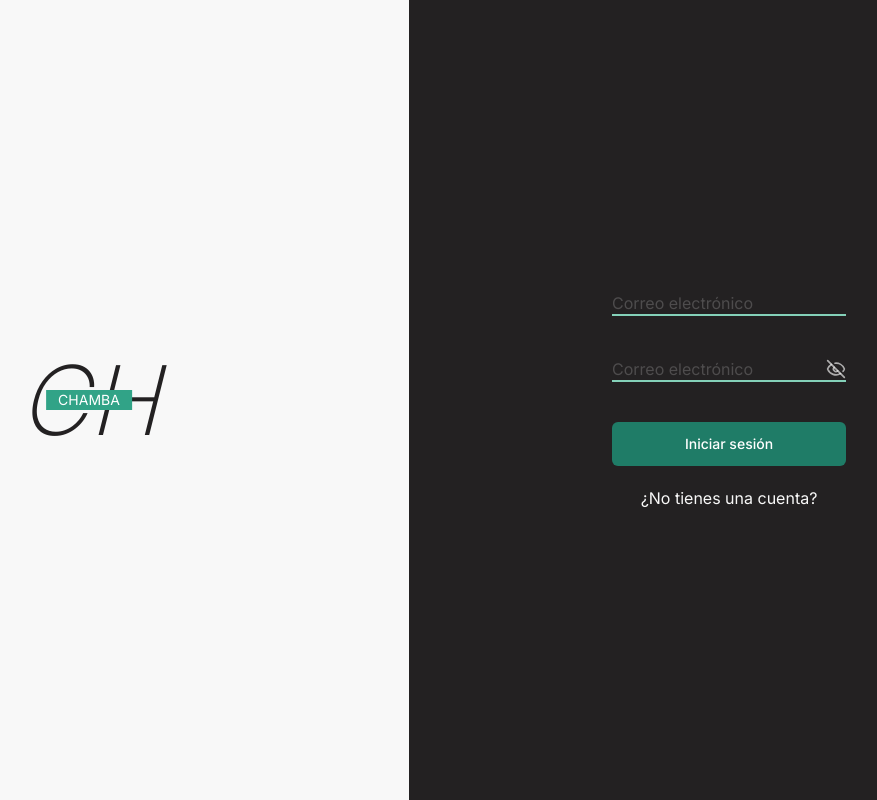
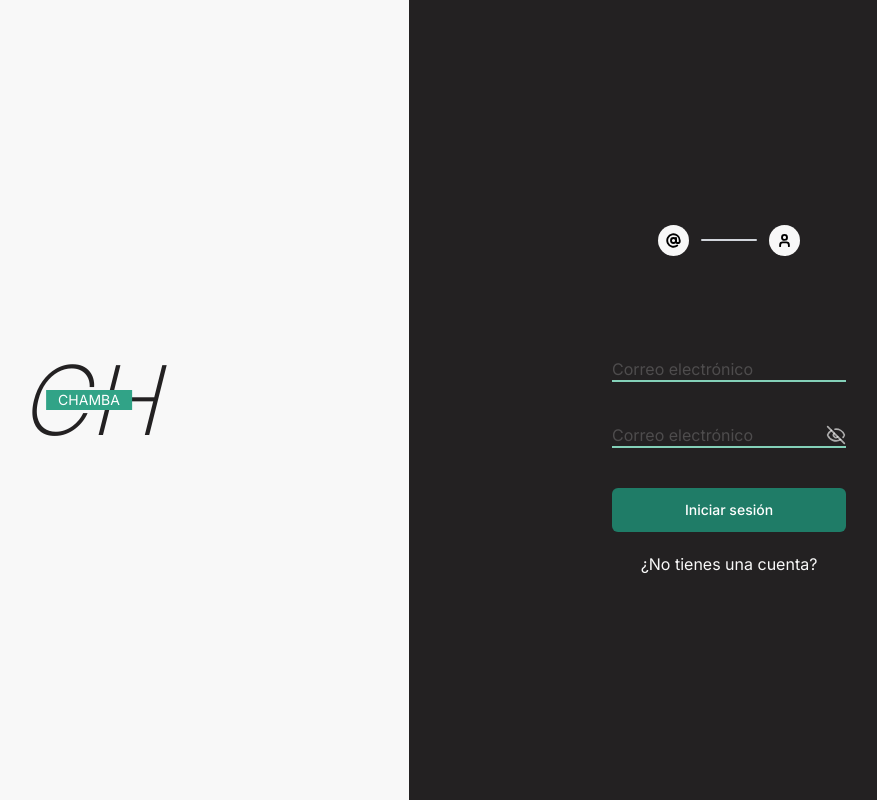
Before and after one commit to Hook03cdl/chamba, a Next.js app: page /login in a window 1280 px wide. Shown: the whole page, without its empty margins (231-1108 px from the left). Built offline with nearby package versions, Linux system fonts and the light colour scheme.

Commit message:
mejoras de componentes

```diff
--- a/app/(auth)/login/page.tsx
+++ b/app/(auth)/login/page.tsx
@@ -2,6 +2,7 @@ import Logo from '@/components/ui/Logo';
 import { Button } from '@/components/ui/button';
 import { Input } from '@/components/ui/Inputs';
 import Link from 'next/link';
+import Timeline from '@/components/ui/Timeline';
 
 export default function Login() {
 	return (
@@ -10,6 +11,8 @@ export default function Login() {
 				<Logo variant="dark" />
 			</article>
 			<article className="bg-shark flex justify-center items-center flex-col gap-5">
+				<Timeline />
+
 				<div className="space-y-10">
 					<Input
 						label={'Correo electrónico'}
@@ -26,7 +29,7 @@ export default function Login() {
 
 					<Button className="w-full">Iniciar sesión</Button>
 				</div>
-				<Link href={'/pruebas'} className=" text-humo hover:underline">
+				<Link href={'/singup'} className=" text-humo hover:underline">
 					¿No tienes una cuenta?
 				</Link>
 			</article>
--- a/app/(auth)/signup/page.tsx
+++ /dev/null
@@ -1,13 +0,0 @@
-import React from 'react';
-import Logo from '@/components/ui/Logo';
-import { Button } from '@/components/ui/button';
-import { Input } from '@/components/ui/Inputs';
-import Link from 'next/link';
-
-export default function page() {
-	return(
-		<section>
-
-		</section>
-	);
-}
--- a/components/ui/Timeline.tsx
+++ b/components/ui/Timeline.tsx
@@ -7,13 +7,13 @@ import { ToolTip } from './Tooltip';
 export default function Timeline() {
 	const pathname = usePathname();
 	return (
-		<div className="flex items-center">
+		<div className="flex items-center gap-3 mb-20">
 			<ToolTip content={'Cuenta'} variant={'bottom'}>
 				<div className="bg-humo p-2 rounded-full">
 					<AtSign size={15} strokeWidth={3} />
 				</div>
 			</ToolTip>
-			<div className="h-[2px] bg-gray-300 w-10" />
+			<div className="h-[2px] bg-gray-300 w-14 rounded-full" />
 			<ToolTip content={'Datos personales'} variant={'bottom'}>
 				<div className="bg-humo p-2 rounded-full">
 					<User size={15} strokeWidth={3} />
```
